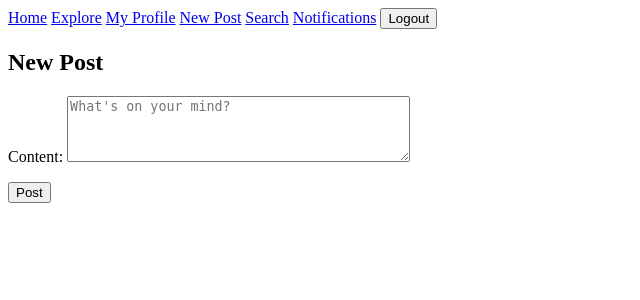
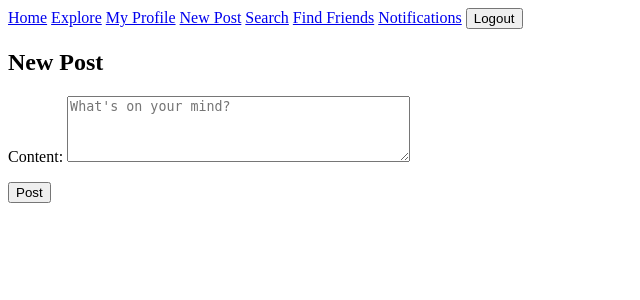
Before and after one commit to 02valentino/social-network, a Django app: page /post/new/ in a window 1280 px wide. Shown: the top 300 px of the page, without its empty margins (0-640 px from the left). Run offline with Django 5.2, Linux system fonts and the light colour scheme; the visitor is signed in with stand-in values (Sample User, id 1).

Commit message:
templates: update base.html to add Find Friends link in navbar

```diff
--- a/templates/base.html
+++ b/templates/base.html
@@ -16,6 +16,8 @@
                 <a href="{% url 'post-create' %}">New Post</a>
 
                 <a href="{% url 'user-search' %}">Search</a>
+
+                <a href="{% url 'friend-suggestions' %}">Find Friends</a>
 
                 <a href="{% url 'notifications' %}">Notifications</a>
 
```
